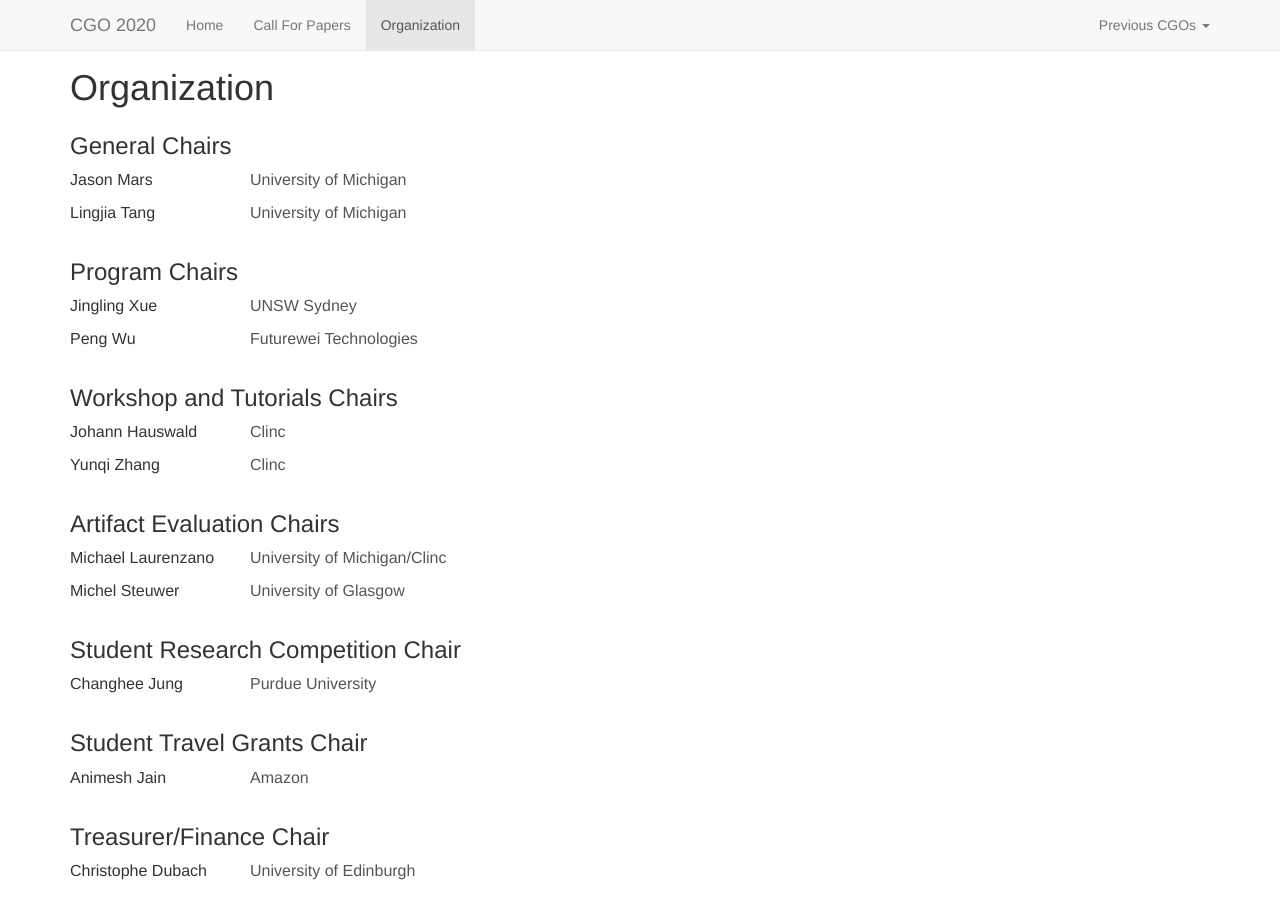
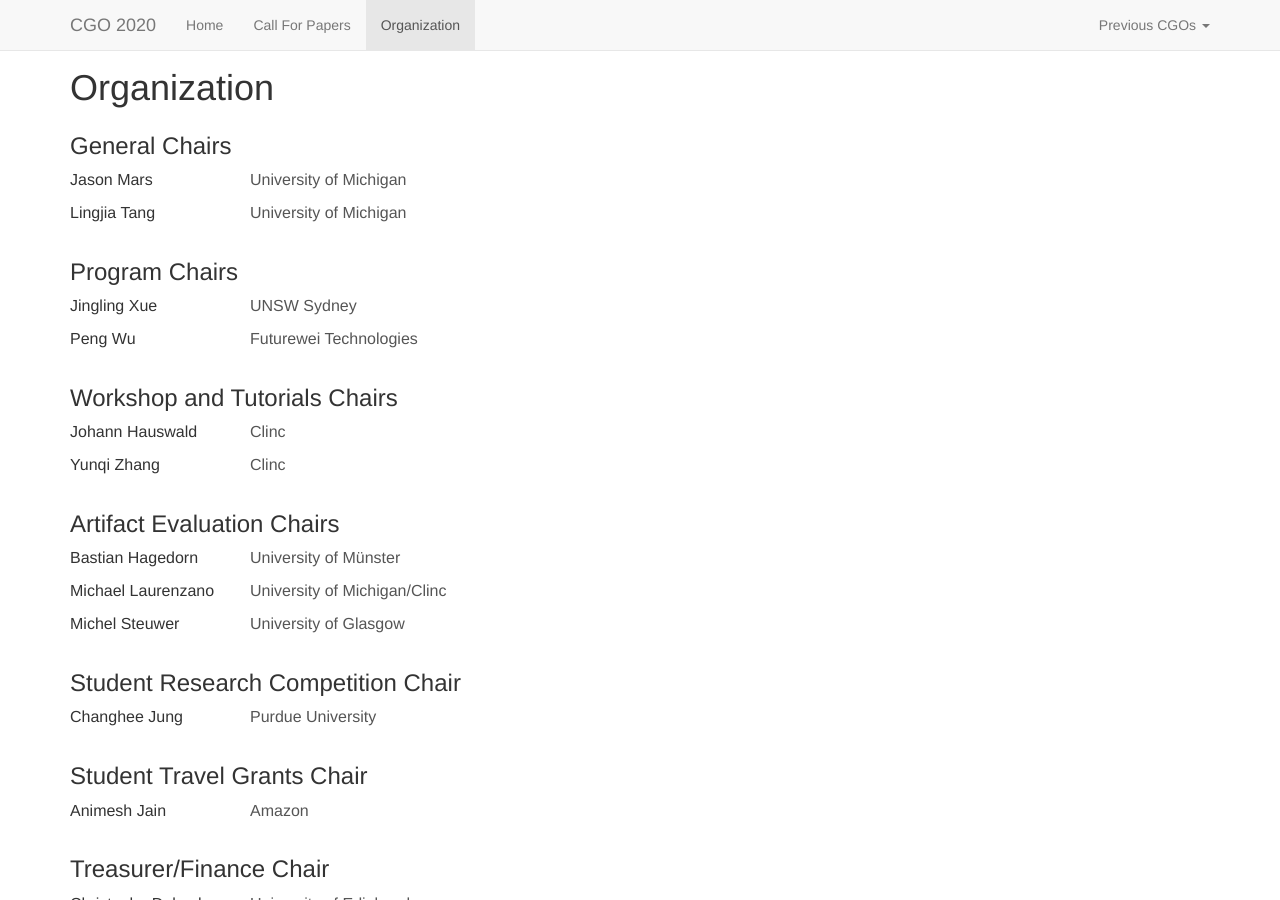
Before and after one commit to jingling/cgo2020, a Jekyll site: the page built from organization.html, in a window 1280 px wide and 900 px high. Built offline with Jekyll 4.4.1, drawn with Linux system fonts in a browser that asks for light colours; nearby versions of some CDN libraries; comment, search, counter and statistics services are not loaded.

Commit message:
Added Bastian Hagedorn as artifact evaliation co-chair

```diff
--- a/_data/organization.yml
+++ b/_data/organization.yml
@@ -22,8 +22,8 @@
 
 - role: Artifact Evaluation Chairs
   members:
-  # - name: Bruce Childers
-  #   affiliation: University of Pittsburgh
+  - name: Bastian Hagedorn
+    affiliation: University of Münster
   - name: Michael Laurenzano
     affiliation: University of Michigan/Clinc
   - name: Michel Steuwer
```
